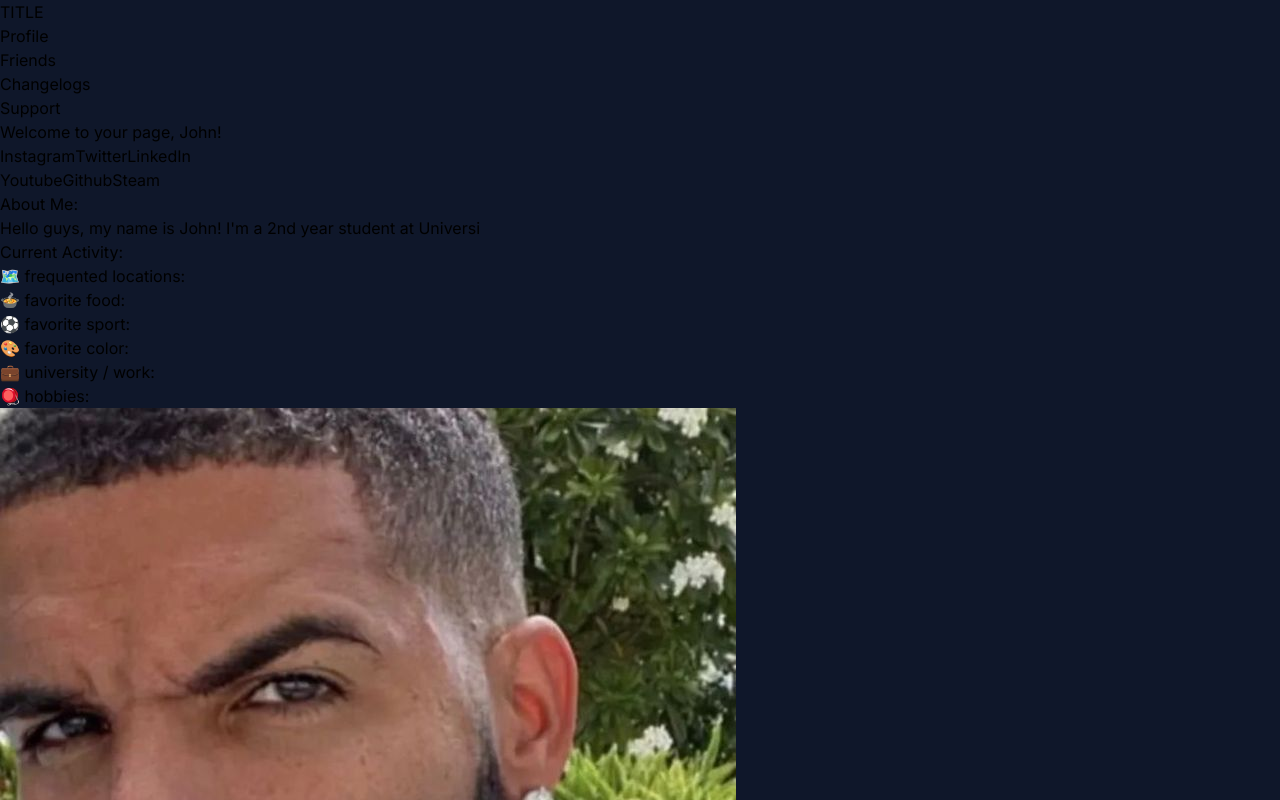
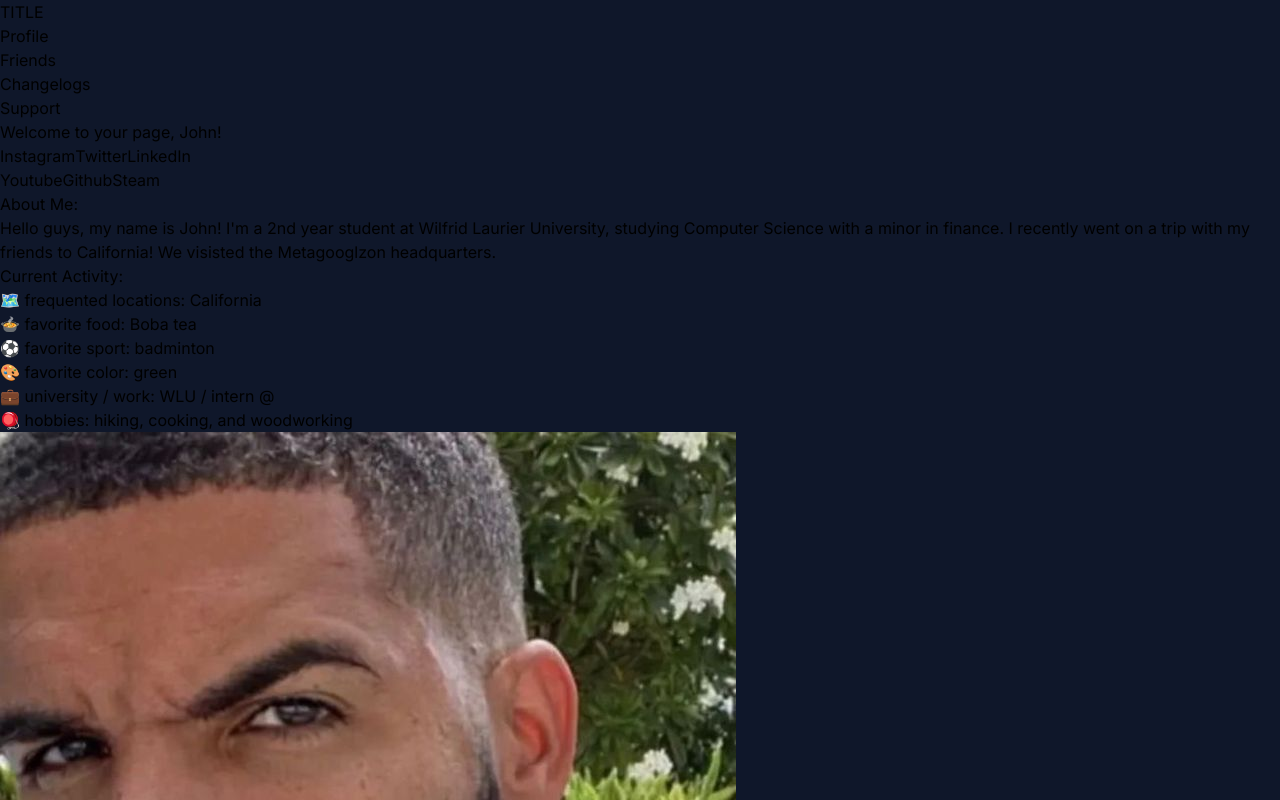
Before and after one commit to AliAhmed2004/ignition-hacks-2023, a Next.js app: page / in a window 1280 px wide. Shown: the top 800 px of the page. Built offline with nearby package versions, Linux system fonts and the light colour scheme.

Commit message:
hobbies added

```diff
--- a/src/Components/Dashboard/Dashboard.tsx
+++ b/src/Components/Dashboard/Dashboard.tsx
@@ -3,7 +3,9 @@ import React from "react";
 const Dashboard = () => {
     return (
         <div className="flex flex-col justify-center items-center bg-slate-900">
-            <h1 className="text-white pb-4 mt-8">Welcome to your page, John!</h1>
+            <h1 className="text-white pb-4 mt-8">
+                Welcome to your page, John!
+            </h1>
             <div className="flex gap-4 pb-4 font-bold">
                 <button className="border-white border-4 p-6 hover:bg-pink-500">
                     Instagram
@@ -30,18 +32,25 @@ const Dashboard = () => {
                 <h1 className="font-bold mb-2">About Me:</h1>
                 <p className="">
                     Hello guys, my name is John! I'm a 2nd year student at
-                    Universi
+                    Wilfrid Laurier University, studying Computer Science with a
+                    minor in finance. I recently went on a trip with my friends
+                    to California! We visisted the Metagooglzon headquarters.
                 </p>
             </div>
             <div className="flex flex-col items-center justify-center p-2 w-[400px]">
                 <h1 className="font-bold mb-2">Current Activity:</h1>
                 <p className="">
-                    🗺️ frequented locations: <br />
-                    🍲 favorite food: <br />
-                    ⚽ favorite sport: <br />
-                    🎨 favorite color: <br />
-                    💼 university / work: <br />
-                    🪀 hobbies: <br />
+                    🗺️ frequented locations: California
+                    <br />
+                    🍲 favorite food: Boba tea
+                    <br />
+                    ⚽ favorite sport: badminton
+                    <br />
+                    🎨 favorite color: green
+                    <br />
+                    💼 university / work: WLU / intern @ <br />
+                    🪀 hobbies: hiking, cooking, and woodworking
+                    <br />
                 </p>
             </div>
         </div>
```
